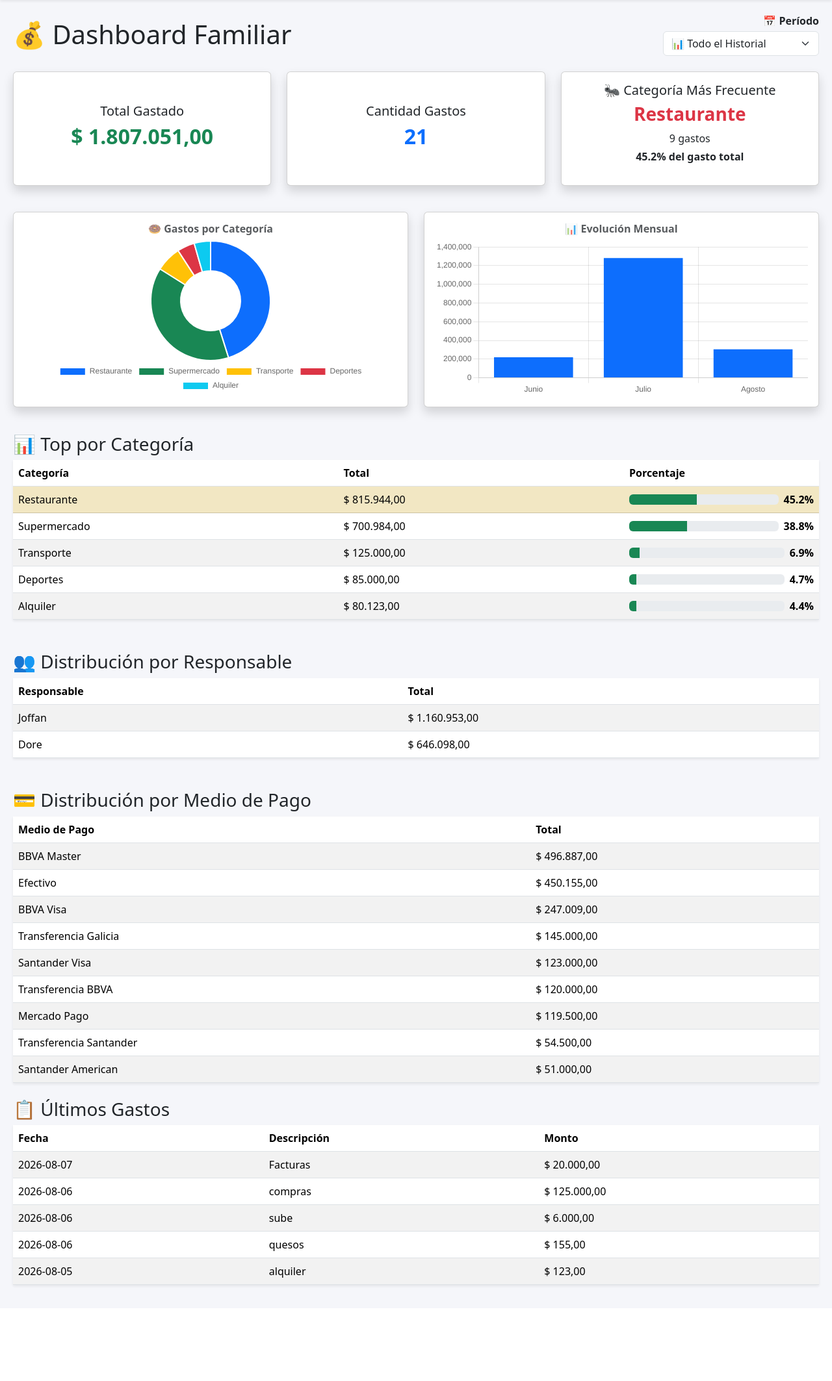
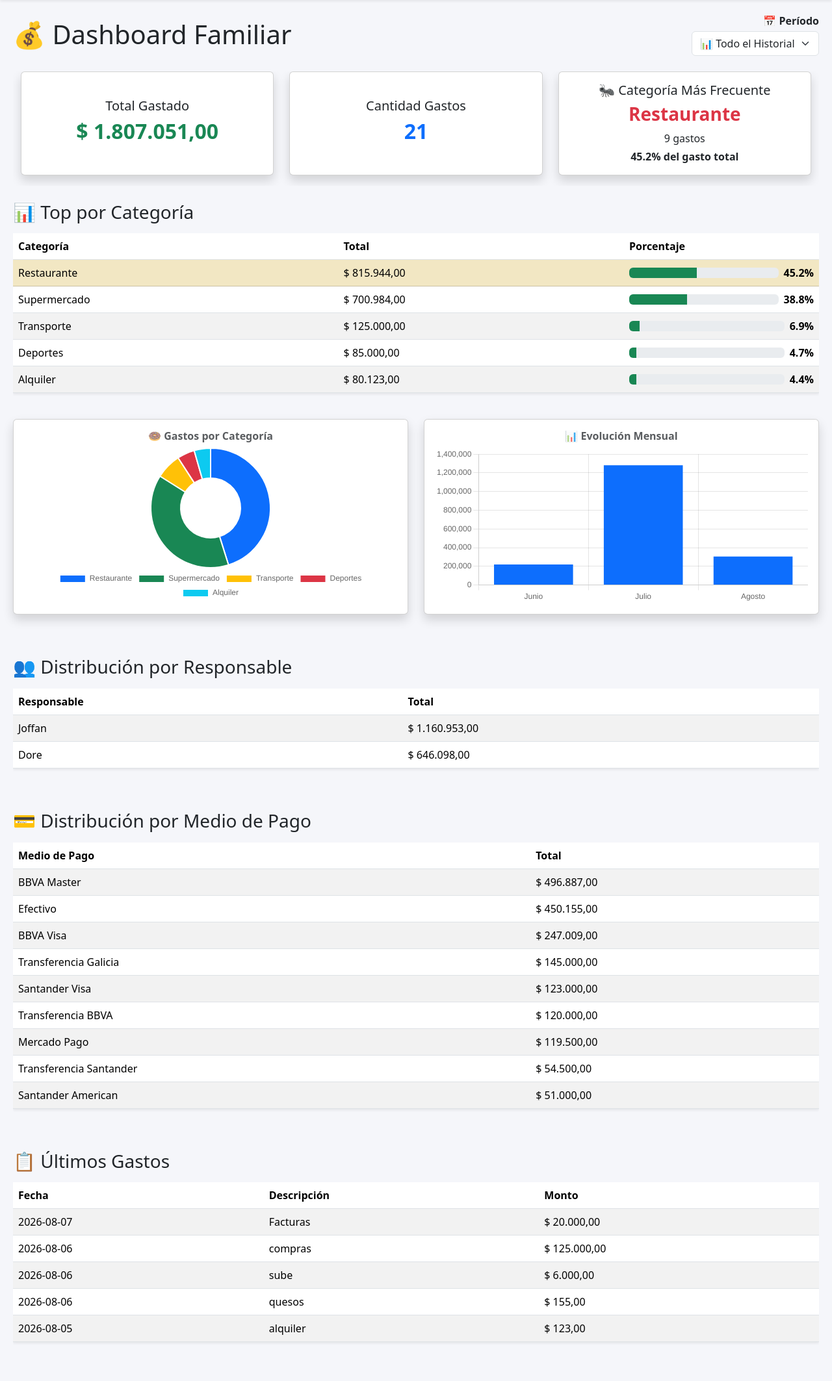
Before and after one commit to kleiwerfn2/finanzas-familiaNP, a Flask app: page / in a window 1280 px wide. Shown: the part 56-2182 px from the top of the page at 65% size. Before the commit the page ends 2038 px from the top, so only its background shows below. Run offline with Flask 3, Linux system fonts and the light colour scheme; data comes from the database, SQL or seed files in the repository.

Commit message:
cambio en tarjetas como carrusel

```diff
--- a/templates/home.html
+++ b/templates/home.html
@@ -5,14 +5,14 @@
 <!-- Cargamos la librería Chart.js -->
 <script src="https://cdn.jsdelivr.net/npm/chart.js"></script>
 
-<div class="d-flex justify-content-between align-items-center mb-4">
+<div class="d-flex flex-column flex-sm-row justify-content-between align-items-sm-center gap-2 mb-4">
     <h1 class="mb-0">💰 Dashboard Familiar</h1>
 
     <form method="get">
-        <div class="text-end">
+        <div class="text-start text-sm-end">
             <label class="fw-bold mb-1">📅 Período</label>
         </div>
-        <select class="form-select" name="mes" onchange="this.form.submit()" style="width: 240px;">
+        <select class="form-select" name="mes" onchange="this.form.submit()" style="max-width: 240px;">
             <option value="todos" {% if mes_seleccionado == 'todos' %}selected{% endif %}>
                 📊 Todo el Historial
             </option>
@@ -29,9 +29,9 @@
     </form>
 </div>
 
-<!-- Tarjetas resumen -->
-<div class="row">
-    <div class="col-md-4 mb-3">
+<!-- Tarjetas resumen: Scroll horizontal en móviles sin romper la fila -->
+<div class="row flex-nowrap overflow-x-auto pb-2 mb-4 ms-0 me-0" style="-webkit-overflow-scrolling: touch;">
+    <div class="col-10 col-sm-6 col-md-4 flex-shrink-0 mb-2">
         <div class="card shadow h-100">
             <div class="card-body d-flex flex-column justify-content-center text-center">
                 <h5>Total Gastado</h5>
@@ -40,7 +40,7 @@
         </div>
     </div>
 
-    <div class="col-md-4 mb-3">
+    <div class="col-10 col-sm-6 col-md-4 flex-shrink-0 mb-2">
         <div class="card shadow h-100">
             <div class="card-body d-flex flex-column justify-content-center text-center">
                 <h5>Cantidad Gastos</h5>
@@ -49,14 +49,14 @@
         </div>
     </div>
 
-    <div class="col-md-4 mb-3">
+    <div class="col-10 col-sm-6 col-md-4 flex-shrink-0 mb-2">
         <div class="card shadow h-100">
             <div class="card-body d-flex flex-column justify-content-center text-center">
                 <h5>🐜 Categoría Más Frecuente</h5>
                 {% if categoria_mas_frecuente %}
                     <h3 class="text-danger fw-bold">{{ categoria_mas_frecuente.categoria }}</h3>
                     <p class="mb-1">{{ categoria_mas_frecuente.cantidad }} gastos</p>
-                    <p class="fw-bold">{{ categoria_mas_frecuente.porcentaje }}% del gasto total</p>
+                    <p class="fw-bold mb-0">{{ categoria_mas_frecuente.porcentaje }}% del gasto total</p>
                 {% else %}
                     <h3>Sin datos</h3>
                 {% endif %}
@@ -65,7 +65,43 @@
     </div>
 </div>
 
-<!-- Sección de Gráficos Interactivos con altura controlada -->
+<!-- Top por Categoría: Reubicado ARRIBA de los gráficos -->
+<h3 class="mt-2 mb-3">📊 Top por Categoría</h3>
+<div class="table-responsive mb-4">
+    <table class="table table-striped table-hover shadow-sm align-middle">
+        <thead>
+            <tr>
+                <th>Categoría</th>
+                <th>Total</th>
+                <th>Porcentaje</th>
+            </tr>
+        </thead>
+        <tbody>
+            {% for item in gastos_categoria_pct %}
+            <tr {% if loop.first %}class="table-warning"{% endif %}>
+                <td>{{ item.categoria }}</td>
+                <td>$ {{ item.total | moneda }}</td>
+                <td style="min-width: 180px; width: 300px;">
+                    <div class="d-flex align-items-center">
+                        <div class="progress flex-grow-1 me-2" style="height: 16px;">
+                            <div class="progress-bar bg-success"
+                                role="progressbar"
+                                style="width: {{ item.porcentaje | round(1) }}%;"
+                                aria-valuenow="{{ item.porcentaje | round(1) }}"
+                                aria-valuemin="0"
+                                aria-valuemax="100">
+                            </div>
+                        </div>
+                        <strong>{{ item.porcentaje | round(1) }}%</strong>
+                    </div>
+                </td>
+            </tr>
+            {% endfor %}
+        </tbody>
+    </table>
+</div>
+
+<!-- Sección de Gráficos Interactivos -->
 <div class="row my-4">
     <div class="col-md-6 mb-3">
         <div class="card shadow p-3 h-100">
@@ -143,40 +179,9 @@
     });
 </script>
 
-<h3 class="mt-4">📊 Top por Categoría</h3>
-<table class="table table-striped table-hover shadow-sm">
-    <thead>
-        <tr>
-            <th>Categoría</th>
-            <th>Total</th>
-            <th>Porcentaje</th>
-        </tr>
-    </thead>
-    <tbody>
-        {% for item in gastos_categoria_pct %}
-        <tr {% if loop.first %}class="table-warning"{% endif %}>
-            <td>{{ item.categoria }}</td>
-            <td>$ {{ item.total | moneda }}</td>
-            <td style="width: 300px;">
-                <div class="d-flex align-items-center">
-                    <div class="progress flex-grow-1 me-2" style="height: 16px;">
-                        <div class="progress-bar bg-success"
-                            role="progressbar"
-                            style="width: {{ item.porcentaje | round(1) }}%;"
-                            aria-valuenow="{{ item.porcentaje | round(1) }}"
-                            aria-valuemin="0"
-                            aria-valuemax="100">
-                        </div>
-                    </div>
-                    <strong>{{ item.porcentaje | round(1) }}%</strong>
-                </div>
-            </td>
-        </tr>
-        {% endfor %}
-    </tbody>
-</table>
-
-<h3 class="mt-5">👥 Distribución por Responsable</h3>
+<!-- Distribución por Responsable -->
+<h3 class="mt-5 mb-3">👥 Distribución por Responsable</h3>
+<div class="table-responsive mb-4">
     <table class="table table-striped table-hover shadow-sm">
         <thead>
             <tr>
@@ -193,8 +198,11 @@
             {% endfor %}
         </tbody>
     </table>
+</div>
 
-<h3 class="mt-5">💳 Distribución por Medio de Pago</h3>
+<!-- Distribución por Medio de Pago -->
+<h3 class="mt-5 mb-3">💳 Distribución por Medio de Pago</h3>
+<div class="table-responsive mb-4">
     <table class="table table-striped table-hover shadow-sm">
         <thead>
             <tr>
@@ -211,8 +219,11 @@
             {% endfor %}
         </tbody>
     </table>
+</div>
 
-<h3 class="mt-4">📋 Últimos Gastos</h3>
+<!-- Últimos Gastos -->
+<h3 class="mt-5 mb-3">📋 Últimos Gastos</h3>
+<div class="table-responsive mb-4">
     <table class="table table-striped table-hover shadow-sm">
         <thead>
             <tr>
@@ -231,5 +242,6 @@
             {% endfor %}
         </tbody>
     </table>
+</div>
 
 {% endblock %}
```
Lines whose indentation alone changed are shown as unchanged.
